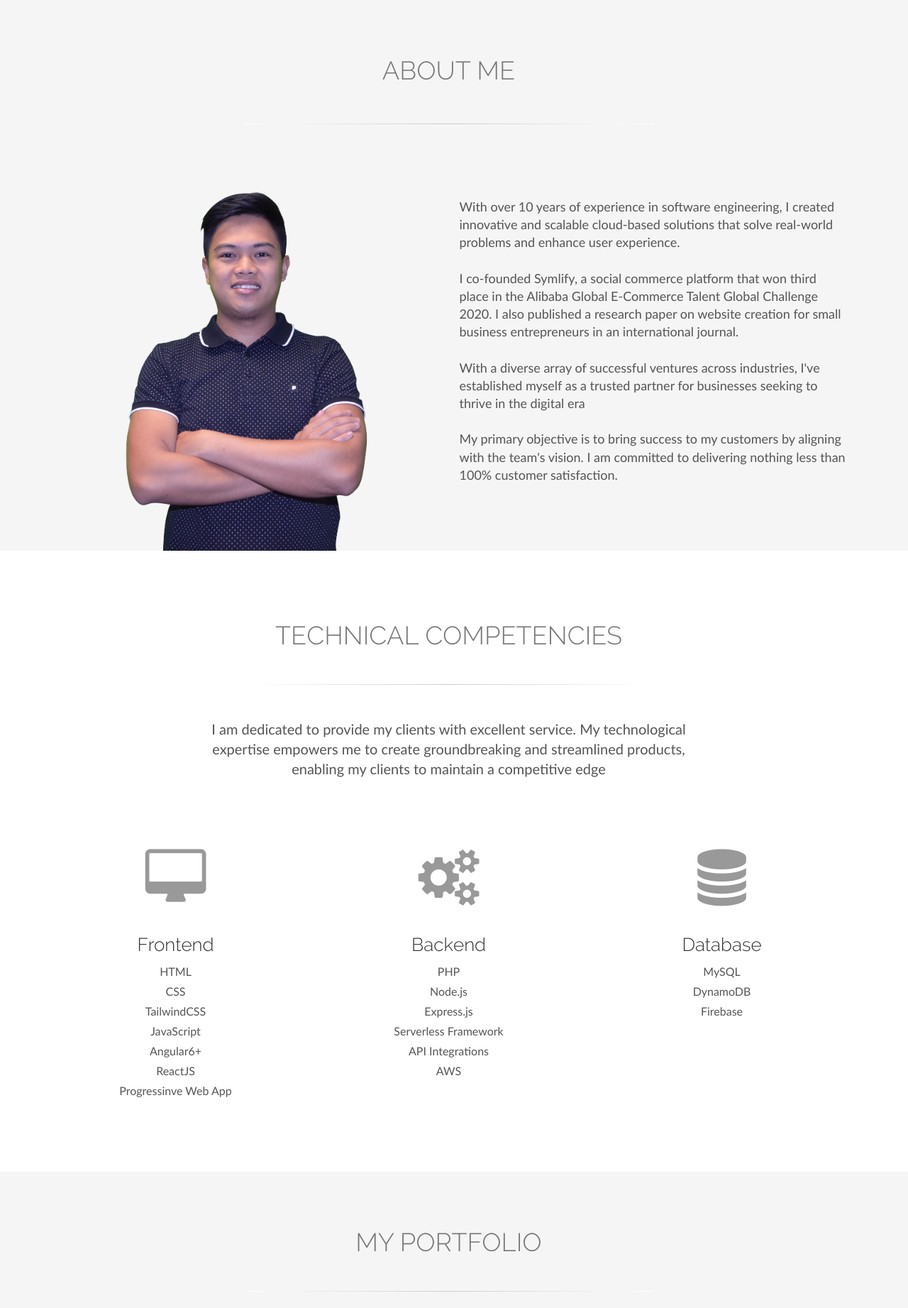
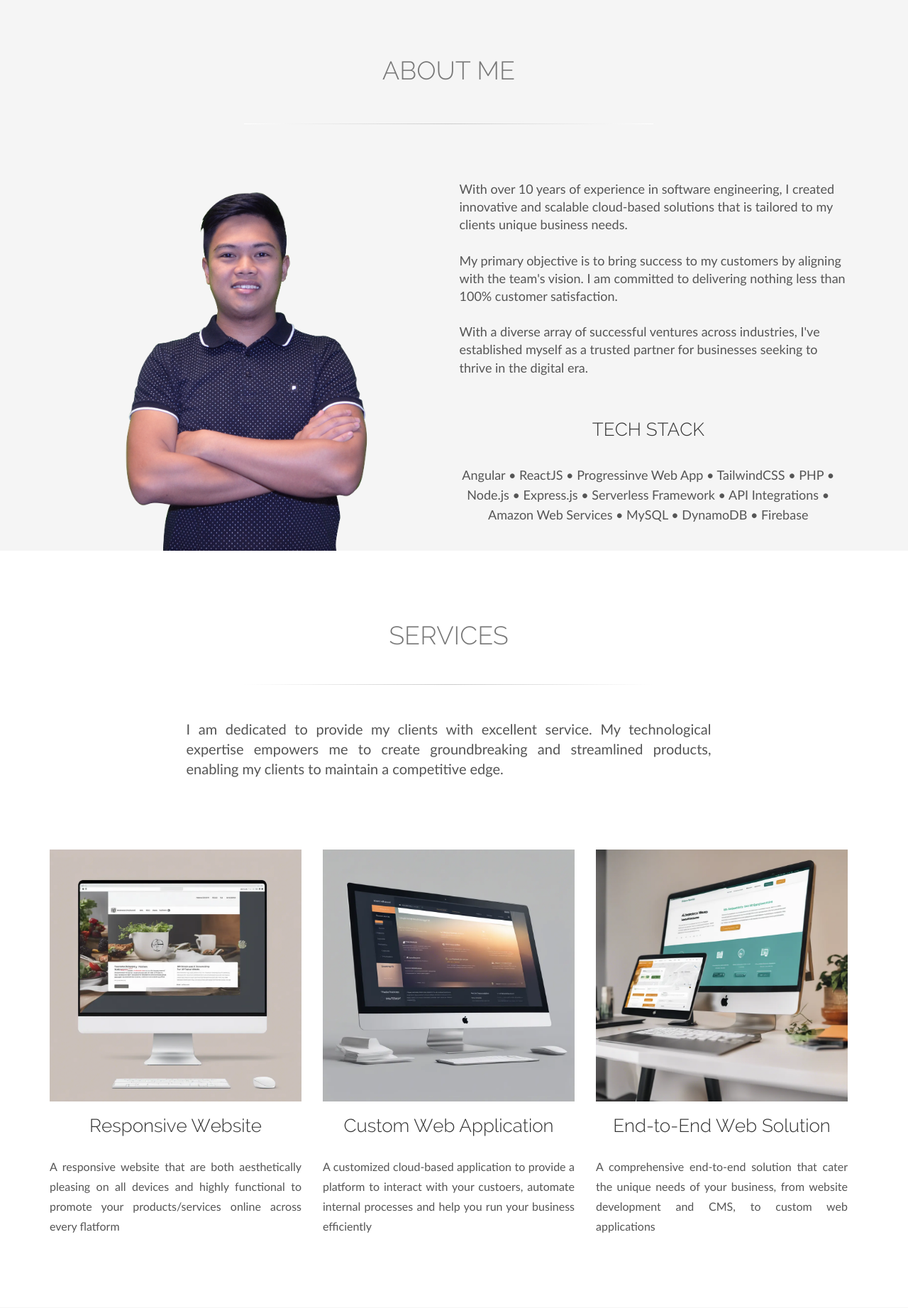
Before and after one commit to silvadrian3/quisi-website, a PHP site: page / in a window 1280 px wide. Shown: the part 1000-2843 px from the top of the page at 71% size. Run offline with PHP 8.4, Linux system fonts and the light colour scheme.

Commit message:
Update services

```diff
--- a/css/theme5/main.css
+++ b/css/theme5/main.css
@@ -217,22 +217,22 @@ a:before, a:after {
 }
 #headerwrap h1 {
     font-family: "Source Sans Pro", "Helvetica Neue", Helvetica, Arial, sans-serif;
-	color: #222;
+	color: #F0F0F0;
 	font-size: 70px;
 	font-weight: 700;
     padding-top: 250px;
 	text-align: center;
 	letter-spacing: 3px;
-    text-shadow:2px 1px #F0F0F0;
+    text-shadow:2px 1px #222;
 }
 #headerwrap h3 {
     font-family: "Source Sans Pro", "Helvetica Neue", Helvetica, Arial, sans-serif;
-	color: #222;
+	color: #F0F0F0;
 	font-size: 40px;
 	font-weight: 700;
 	text-align: center;
 	letter-spacing: 1px;
-    text-shadow:1.5px 1px #F0F0F0;
+    text-shadow:1.5px 1px #222;
 }
 #headerwrap .icon {
 	color: #ffffff;
@@ -249,14 +249,14 @@ a:before, a:after {
 	font-size: 20px;
 	margin: 120px 0 0px 0;
 	color: #fff;
-    background-color: rgba(0,0,0,0.4);
+    background-color: rgba(0,0,0,0.6);
 	border: 0;
 }
 #headerwrap .btn:hover, #headerwrap .btn:focus {
 
 	outline: 0px;
     color: #fff;
-    background-color: rgba(0,0,0,0.7);
+    background-color: rgba(0,0,0,0.9);
 }
 #about {
 	background: #f5f5f5;
@@ -266,17 +266,27 @@ a:before, a:after {
 #about img {
 	margin-top: 0px;
 }
+
+#about h3 {
+	margin-top: 10px;
+}
+
 #services {
 	background: #FFFFFF;
 	padding: 80px 0;
 	text-align: center;
+}
+
+
+#services h3 {
+	margin: 20px 0px 30px 0px;
 }
 #services .fa {
 	color: rgba(0,0,0,0.4);
     margin-bottom: 20px;
 }
 #services p {
-	text-align: center;
+	text-align: justify;
 }
 #team {
 	background: #f5f5f5;
--- a/index.html
+++ b/index.html
@@ -51,9 +51,11 @@
       <header class="clearfix">
         <!--<i class="fa fa-film icon"></i>-->
 
-        <h1>Our Business</h1>
-        <h3>is to build yours</h3>
-        <a href="#about" class="smoothScroll btn btn-lg">Let's Start!</a>
+        <h1>Crafting Web Solutions</h1>
+        <h3>For Your Business</h3>
+        <a href="#about" class="smoothScroll btn btn-lg"
+          >Let's Start Building!</a
+        >
       </header>
     </div>
 
@@ -67,22 +69,35 @@
             <img class="img-responsive" src="img/about/adrian.png" align="" />
           </div>
           <div class="col-md-6">
-            <br /><br />With over 10 years of experience in software
-            engineering, I created innovative and scalable cloud-based solutions
-            that solve real-world problems and enhance user experience.
-
+            <br />
+            With over 10 years of experience in software engineering, I created
+            innovative and scalable cloud-based solutions that is tailored to my
+            clients unique business needs.
+            <!--
             <br /><br />I co-founded Symlify, a social commerce platform that
             won third place in the Alibaba Global E-Commerce Talent Global
             Challenge 2020. I also published a research paper on website
             creation for small business entrepreneurs in an international
-            journal. <br />
+            journal. <br /> -->
 
-            <br />With a diverse array of successful ventures across industries,
-            I've established myself as a trusted partner for businesses seeking
-            to thrive in the digital era <br /><br />My primary objective is to
-            bring success to my customers by aligning with the team's vision. I
-            am committed to delivering nothing less than 100% customer
-            satisfaction.
+            <br /><br />My primary objective is to bring success to my customers
+            by aligning with the team's vision. I am committed to delivering
+            nothing less than 100% customer satisfaction.<br /><br />With a
+            diverse array of successful ventures across industries, I've
+            established myself as a trusted partner for businesses seeking to
+            thrive in the digital era.
+
+            <div class="row">
+              <br /><br />
+              <h3 class="centered">TECH STACK</h3>
+
+              <p class="centered">
+                Angular &bull; ReactJS &bull; Progressinve Web App &bull;
+                TailwindCSS &bull; PHP &bull; Node.js &bull; Express.js &bull;
+                Serverless Framework &bull; API Integrations &bull; Amazon Web
+                Services &bull; MySQL &bull; DynamoDB &bull; Firebase<br />
+              </p>
+            </div>
           </div>
         </div>
       </div>
@@ -92,48 +107,54 @@
     <div id="services" name="services">
       <div class="container">
         <div class="row">
-          <h2 class="centered">TECHNICAL COMPETENCIES</h2>
+          <h2 class="centered">SERVICES</h2>
           <hr />
           <div class="col-lg-8 col-lg-offset-2">
             <p class="large">
               I am dedicated to provide my clients with excellent service. My
               technological expertise empowers me to create groundbreaking and
               streamlined products, enabling my clients to maintain a
-              competitive edge
+              competitive edge.
             </p>
           </div>
-          <div class="col-lg-4 callout">
-            <i class="fa fa-desktop fa-5x"></i>
-            <h3>Frontend</h3>
+
+          <div class="col-lg-4">
+            <img
+              class="img-responsive"
+              src="img/services/website.webp"
+              alt=""
+            />
+            <h3>Responsive Website</h3>
             <p>
-              HTML<br />
-              CSS<br />
-              TailwindCSS<br />
-              JavaScript<br />
-              Angular6+<br />
-              ReactJS<br />
-              Progressinve Web App
+              A responsive website that are both aesthetically pleasing on all
+              devices and highly functional to promote your products/services
+              online across every flatform
             </p>
           </div>
-          <div class="col-lg-4 callout">
-            <i class="fa fa-gears fa-5x"></i>
-            <h3>Backend</h3>
+          <div class="col-lg-4">
+            <img
+              class="img-responsive"
+              src="img/services/web-app.webp"
+              alt=""
+            />
+            <h3>Custom Web Application</h3>
             <p>
-              PHP<br />
-              Node.js<br />
-              Express.js<br />
-              Serverless Framework<br />
-              API Integrations<br />
-              AWS
+              A customized cloud-based application to provide a platform to
+              interact with your custoers, automate internal processes and help
+              you run your business efficiently
             </p>
           </div>
-          <div class="col-lg-4 callout">
-            <i class="fa fa-database fa-5x"></i>
-            <h3>Database</h3>
+          <div class="col-lg-4">
+            <img
+              class="img-responsive"
+              src="img/services/e2e-solutions.webp"
+              alt=""
+            />
+            <h3>End-to-End Web Solution</h3>
             <p>
-              MySQL<br />
-              DynamoDB<br />
-              Firebase
+              A comprehensive end-to-end solution that cater the unique needs of
+              your business, from website development and CMS, to custom web
+              applications
             </p>
           </div>
         </div>
@@ -146,7 +167,7 @@
         <div class="row">
           <h2 class="centered">MY PORTFOLIO</h2>
           <hr />
-          <div class="col-lg-8 col-lg-offset-2 centered">
+          <div class="col-lg-8 col-lg-offset-2">
             <p class="large">
               I take pride in crafting cutting-edge solutions that redefine the
               online experience. My portfolio is a testament to my commitment to
```
